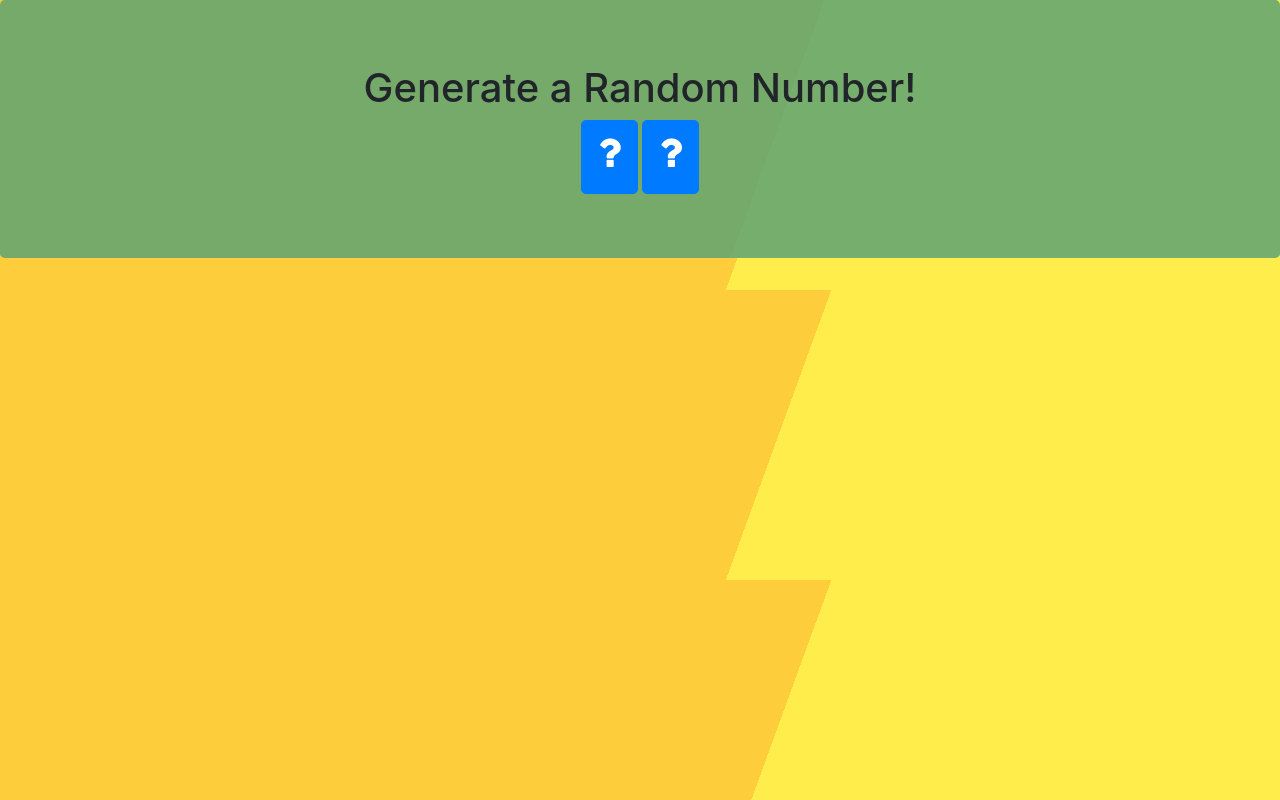
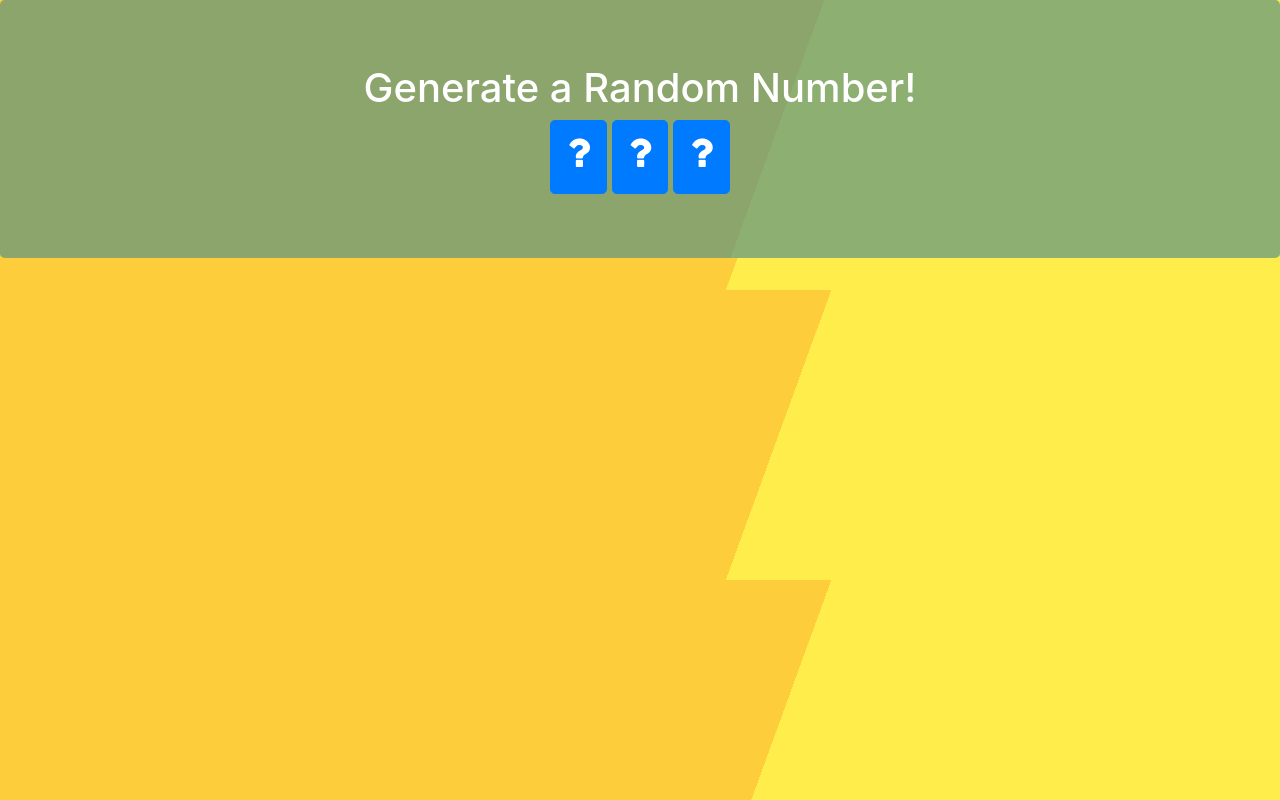
Before and after one commit to DEV-EGo/number-randomizer-, a plain HTML site: page index.html in a window 1280 px wide. Drawn offline with nearby package versions, Linux system fonts and the light colour scheme.

Commit message:
css links fixed

```diff
--- a/index.html
+++ b/index.html
@@ -39,6 +39,10 @@
                     <h1><span class="fa fa-question"></span></h1>
                 </button>
 
+                <button id="third-button" class="btn btn-primary btn-lg">
+                    <h1><span class="fa fa-question"></span></h1>
+                </button>
+
             </div>
 
         </div>
--- a/style.css
+++ b/style.css
@@ -3,5 +3,9 @@ html,body{
 }
 
 .jumbotron{
-    background-color: rgba(100, 167, 114, 0.89);
+    background-color: rgba(77, 143, 137, 0.64);
 }
+
+.text-center{
+    color: white;
+}
```
